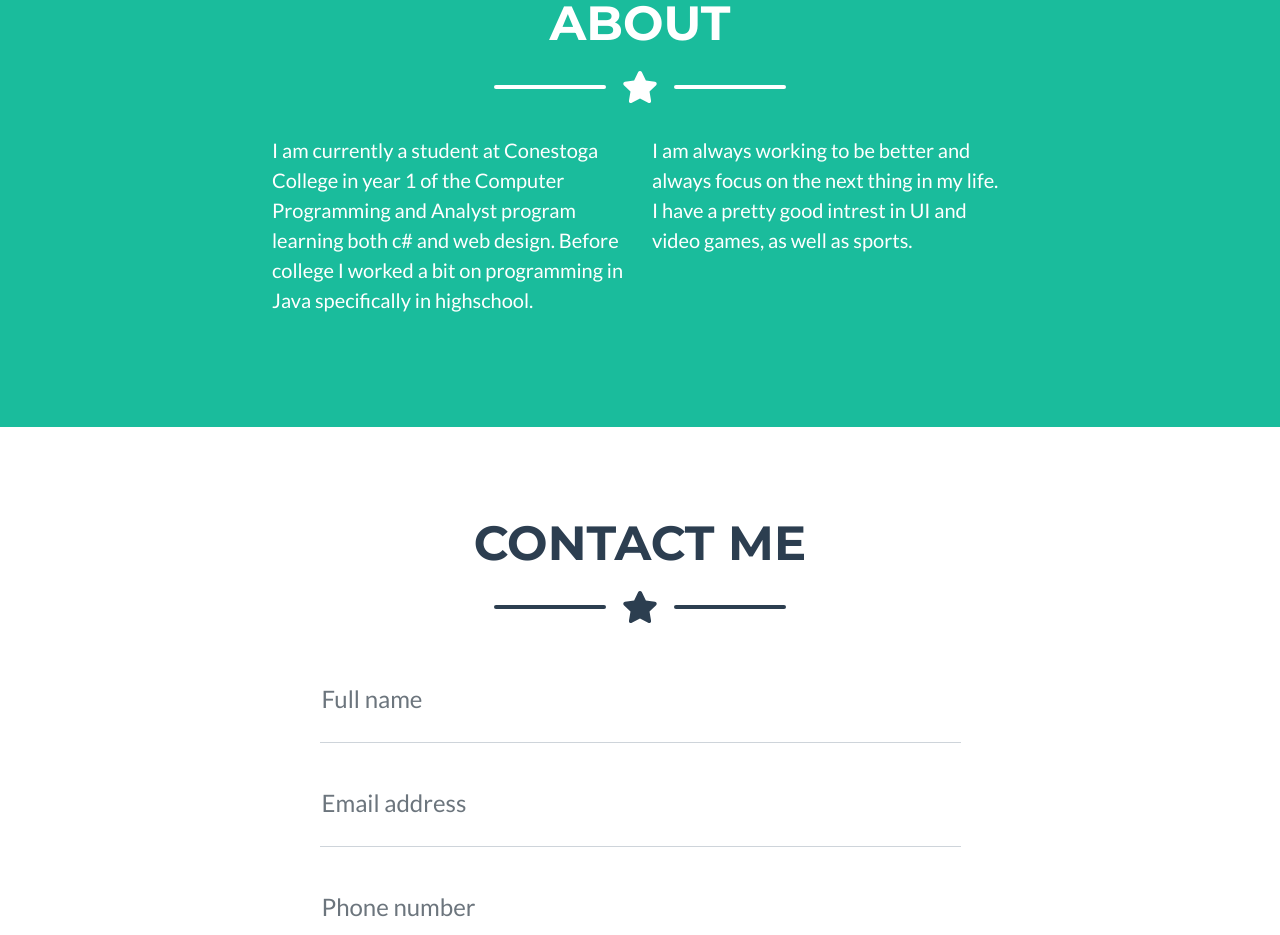
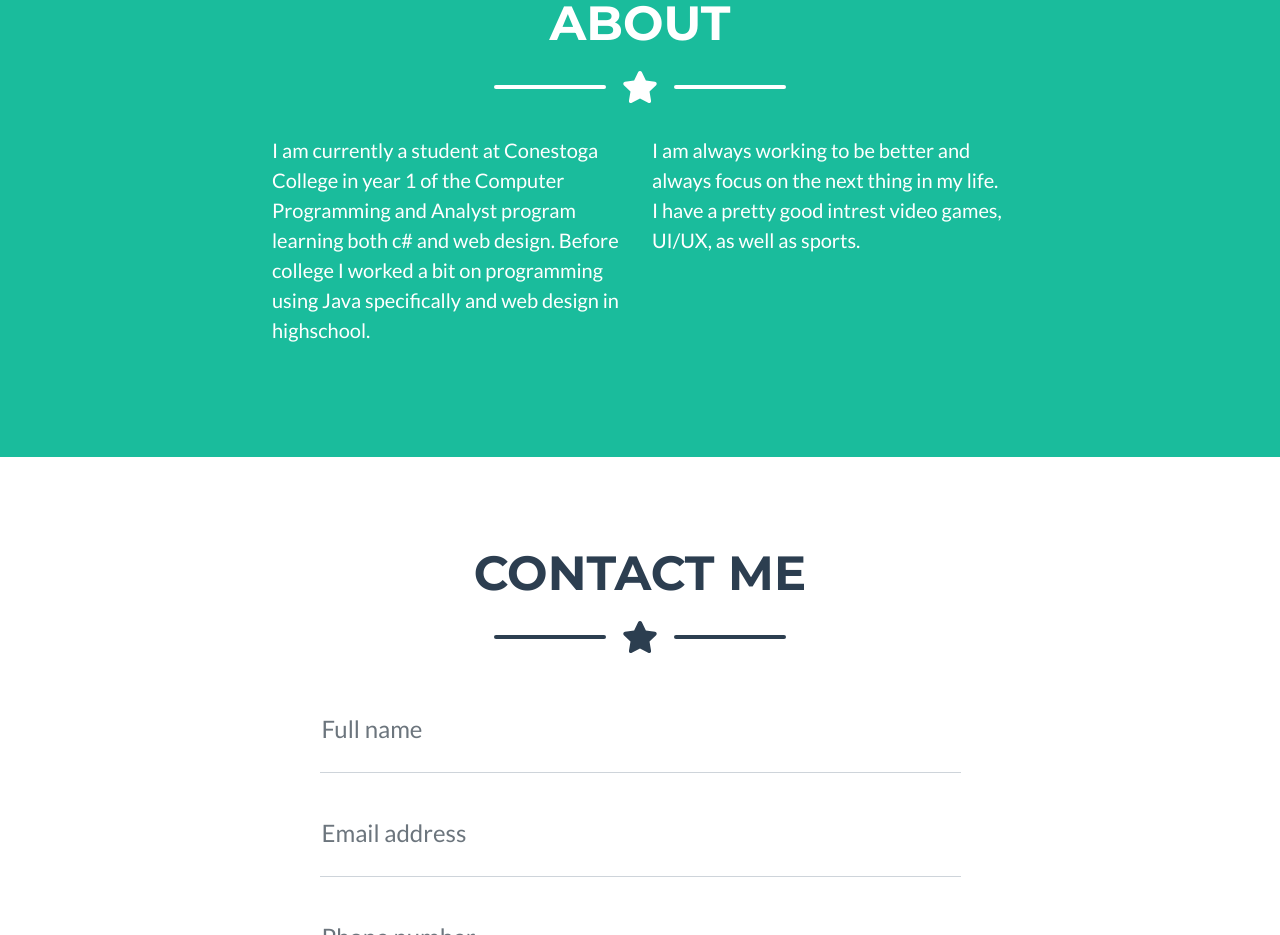
Before and after one commit to NathanGarrity/NathanGAssignment4, a plain HTML site: page index.html in a window 1280 px wide. Shown: the part 1885-2820 px from the top of the page. Drawn offline with nearby package versions, Linux system fonts and the light colour scheme.

Commit message:
Update index.html

```diff
--- a/index.html
+++ b/index.html
@@ -125,8 +125,8 @@
                 </div>
                 <!-- About Section Content-->
                 <div class="row">
-                    <div class="col-lg-4 ms-auto"><p class="lead">I am currently a student at Conestoga College in year 1 of the Computer Programming and Analyst program learning both c# and web design. Before college I worked a bit on programming in Java specifically in highschool.</p></div>
-                    <div class="col-lg-4 me-auto"><p class="lead">I am always working to be better and always focus on the next thing in my life. I have a pretty good intrest in UI and video games, as well as sports.</p></div>
+                    <div class="col-lg-4 ms-auto"><p class="lead">I am currently a student at Conestoga College in year 1 of the Computer Programming and Analyst program learning both c# and web design. Before college I worked a bit on programming using Java specifically and web design in highschool.</p></div>
+                    <div class="col-lg-4 me-auto"><p class="lead">I am always working to be better and always focus on the next thing in my life. I have a pretty good intrest video games, UI/UX, as well as sports.</p></div>
                 </div>
             </div>
         </section>
```
